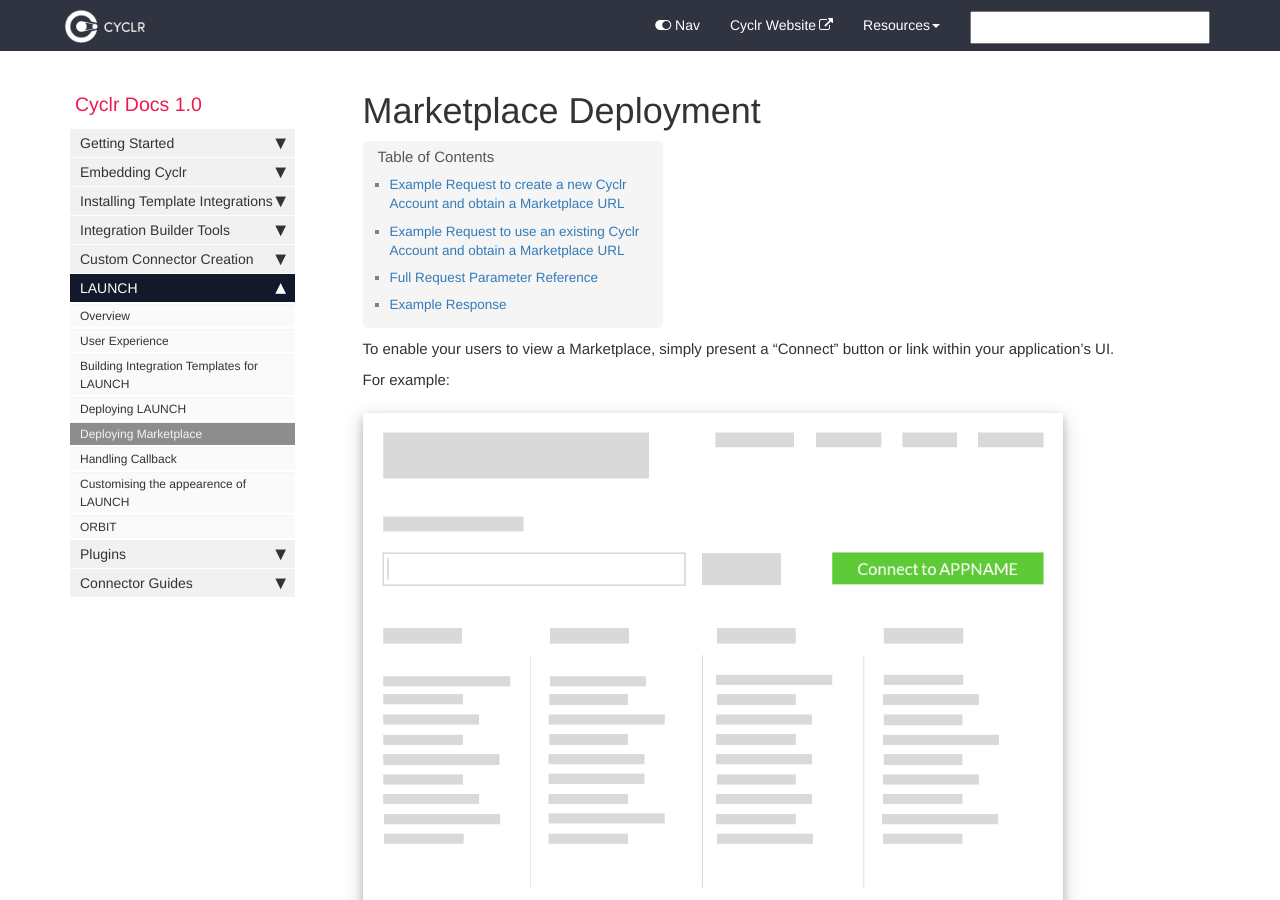
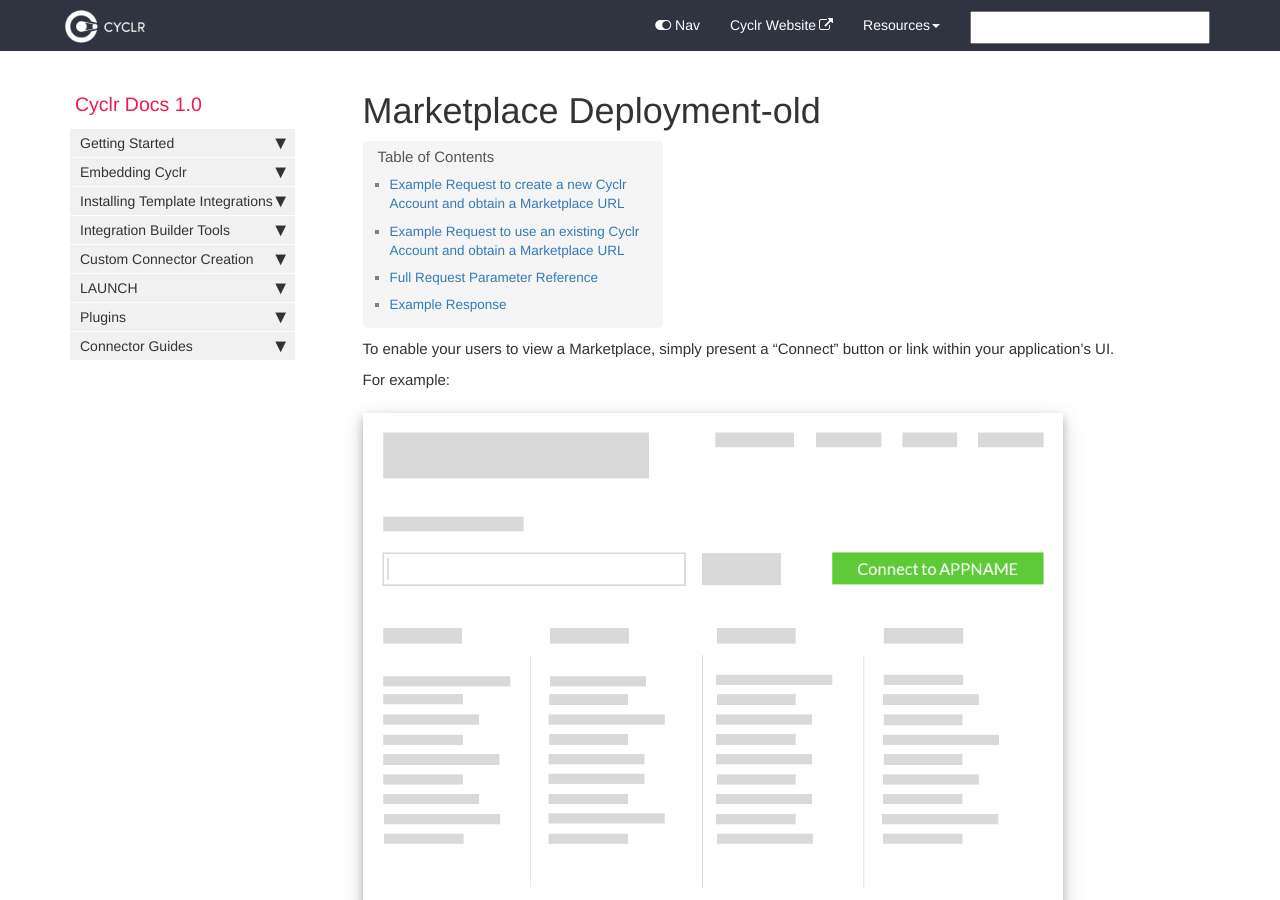
Before and after one commit to sneakysneak/docs, a Jekyll site: the page built from pages/launch/marketplace-deployment-old.md, in a window 1280 px wide and 900 px high. Built offline with Jekyll 4.4.1, drawn with Linux system fonts in a browser that asks for light colours; nearby versions of some CDN libraries; comment, search, counter and statistics services are not loaded.

Commit message:
Update and rename marketplace-deployment.md to marketplace-deployment-old.md

```diff
--- a/pages/launch/marketplace-deployment.md
+++ b/pages/launch/marketplace-deployment-old.md
@@ -1,8 +1,8 @@
 ---
-title: Marketplace Deployment
+title: Marketplace Deployment-old
 sidebar: cyclr_sidebar
-permalink: marketplace-deployment
-tags: [marketplaces]
+permalink: marketplace-deployment-old
+tags: [marketplaces-old]
 ---
 
 To enable your users to view a Marketplace, simply present a "Connect" button or link within your application’s UI.
```
